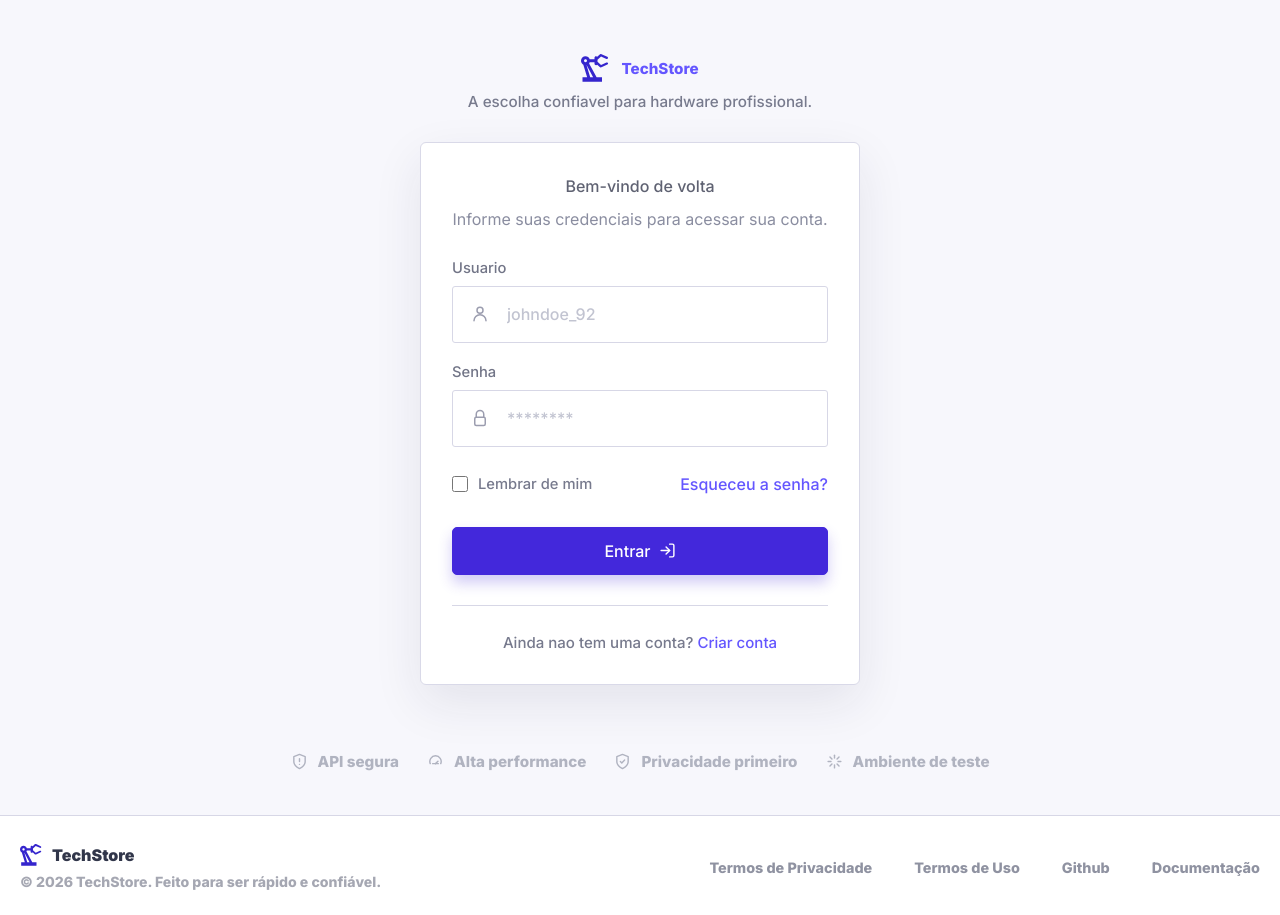
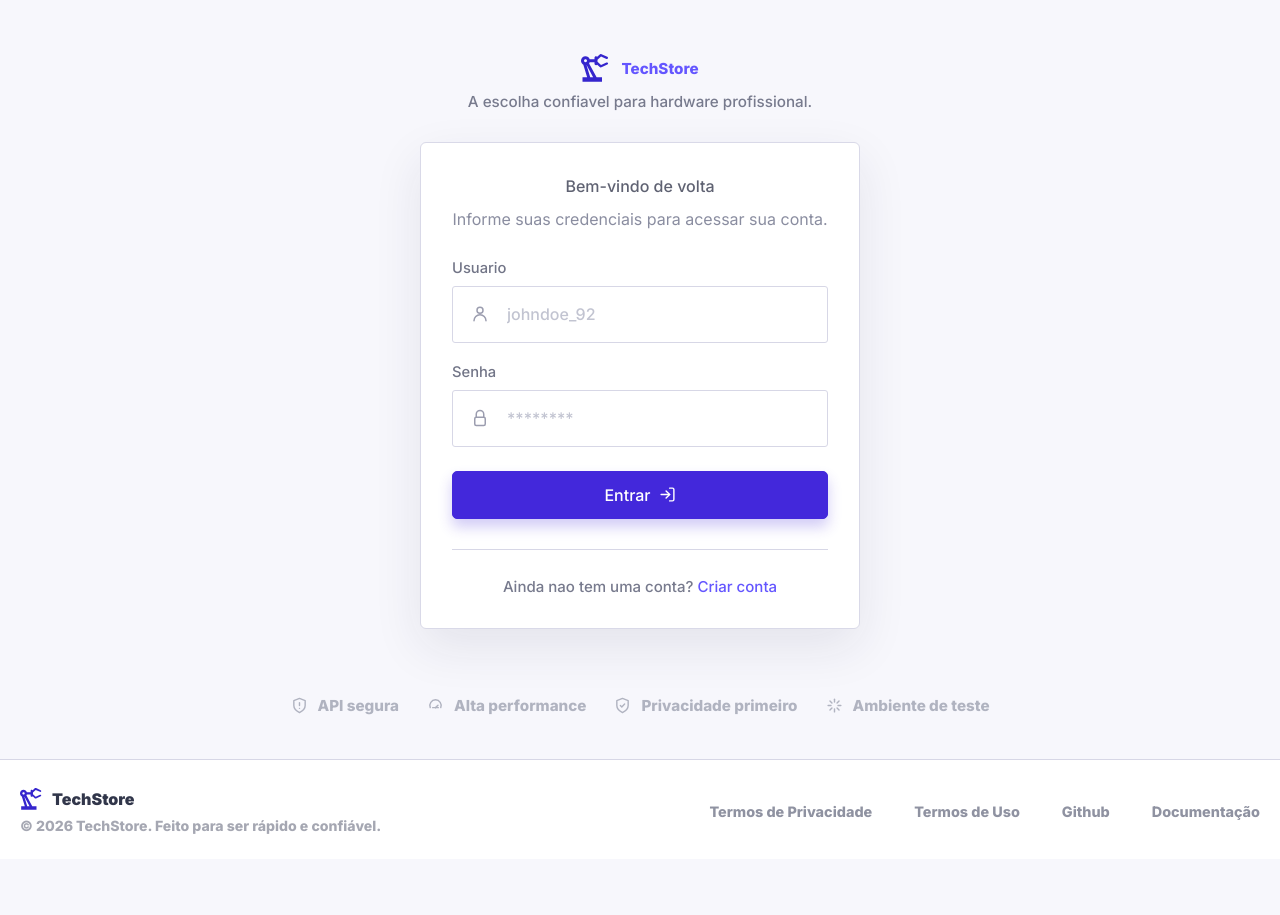
Before and after one commit to duducamargo/product-dashboard-react, a React (Vite) app: page / in a window 1280 px wide. After the commit the page ends 859 px from the top, so only its background shows below. Built offline with nearby package versions, Linux system fonts and the light colour scheme; no server answers.

Commit message:
fix: remove unsupported auth actions

```diff
--- a/src/components/auth/LoginForm.tsx
+++ b/src/components/auth/LoginForm.tsx
@@ -61,16 +61,6 @@ export function LoginForm({ onSubmit }: LoginFormProps) {
         {errors.password ? <small>{errors.password.message}</small> : null}
       </label>
 
-      <div className="login-options">
-        <label className="remember-option">
-          <input type="checkbox" />
-          <span>Lembrar de mim</span>
-        </label>
-        <button className="link-button" type="button">
-          Esqueceu a senha?
-        </button>
-      </div>
-
       {errors.root ? <p className="form-error">{errors.root.message}</p> : null}
 
       <button className="login-submit" type="submit" disabled={isSubmitting}>
--- a/src/pages/LoginPage.css
+++ b/src/pages/LoginPage.css
@@ -118,30 +118,6 @@
   margin: 0;
 }
 
-.login-options {
-  align-items: center;
-  display: flex;
-  justify-content: space-between;
-  margin-top: -2px;
-}
-
-.remember-option {
-  margin: 10px 0;
-  align-items: center;
-  color: #777a8d;
-  display: flex;
-  font-size: 0.92rem;
-  font-weight: 500;
-  gap: 10px;
-}
-
-.remember-option input {
-  accent-color: var(--primary);
-  height: 16px;
-  margin: 0;
-  width: 16px;
-}
-
 .link-button {
   background: transparent;
   border: 0;
@@ -212,12 +188,6 @@
     padding: 24px 20px;
   }
 
-  .login-options {
-    align-items: flex-start;
-    flex-direction: column;
-    gap: 18px;
-  }
-
   .login-features {
     grid-template-columns: 1fr;
     justify-items: center;
```
